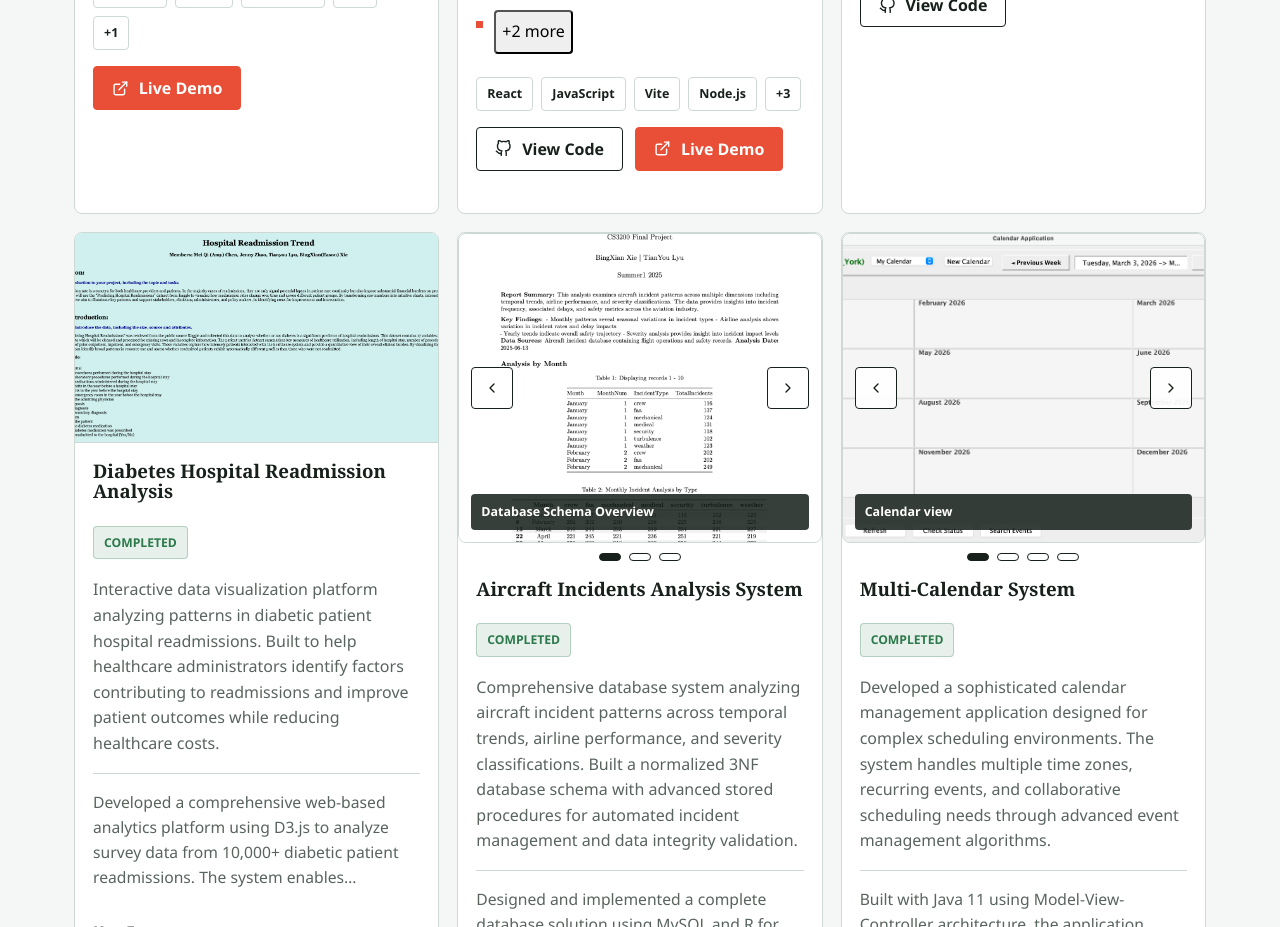
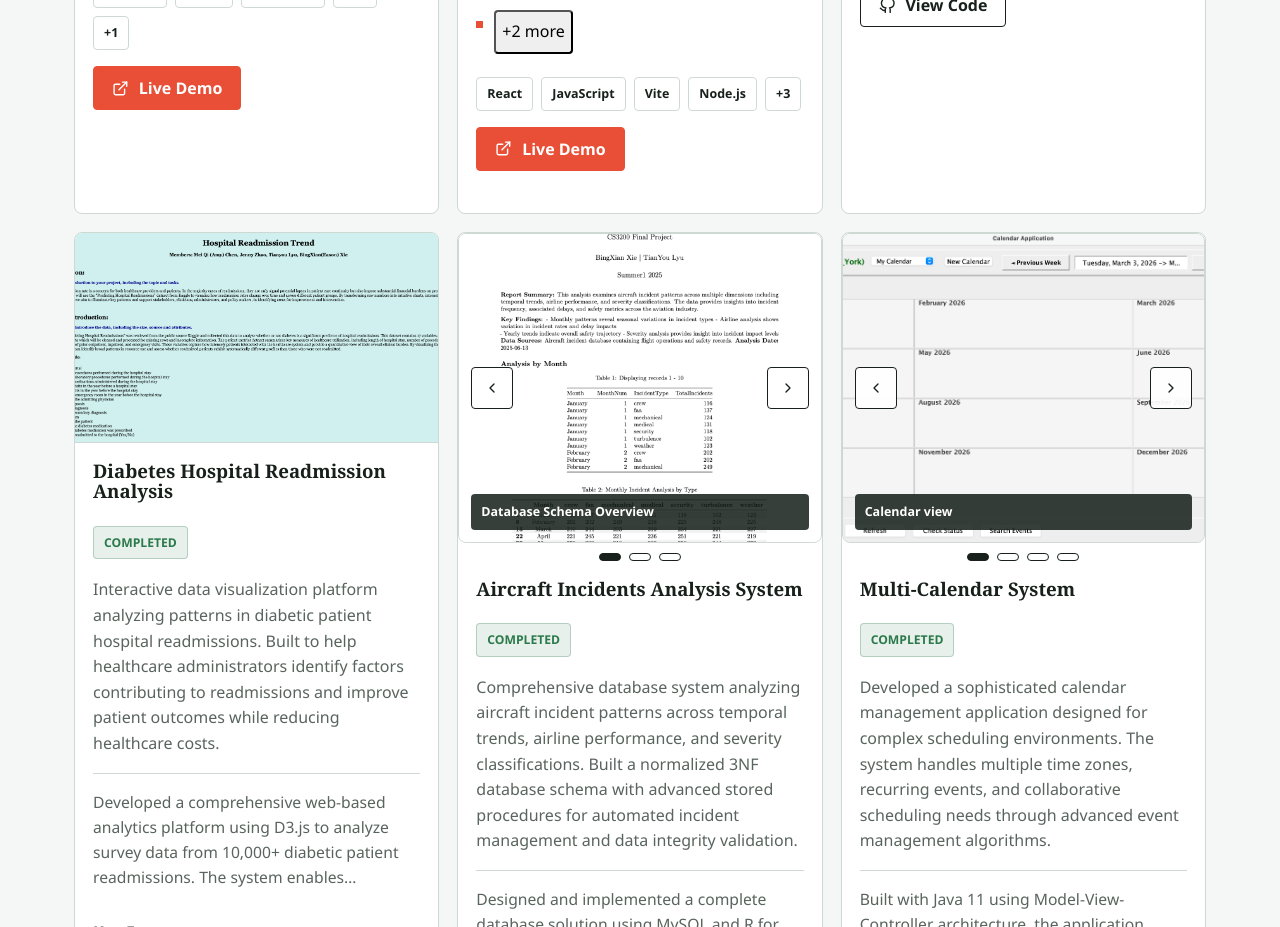
Before and after one commit to 2426-BingXianXie/EasonX, a React (Vite) app: page / in a window 1280 px wide. Shown: the part 8200-9127 px from the top of the page. Built offline with nearby package versions, Linux system fonts and the light colour scheme.

Commit message:
Remove View Code button from Snooker Scoreboard project

```diff
--- a/src/components/Projects.jsx
+++ b/src/components/Projects.jsx
@@ -208,7 +208,7 @@ const Projects = () => {
         "Undoable scoring history and configurable best-of match format that can be reset without changing the room",
         "In-app snooker rules summary panel styled to match the scoreboard and linked to a longer reference"
       ],
-      github: "https://github.com/2426-BingXianXie/SnookerScoreboard",
+      github: null,
       demo: "https://2426-bingxianxie.github.io/SnookerScoreboard/",
       images: [scoreboardImg1, scoreboardImg2],
       imageLabels: [
```
